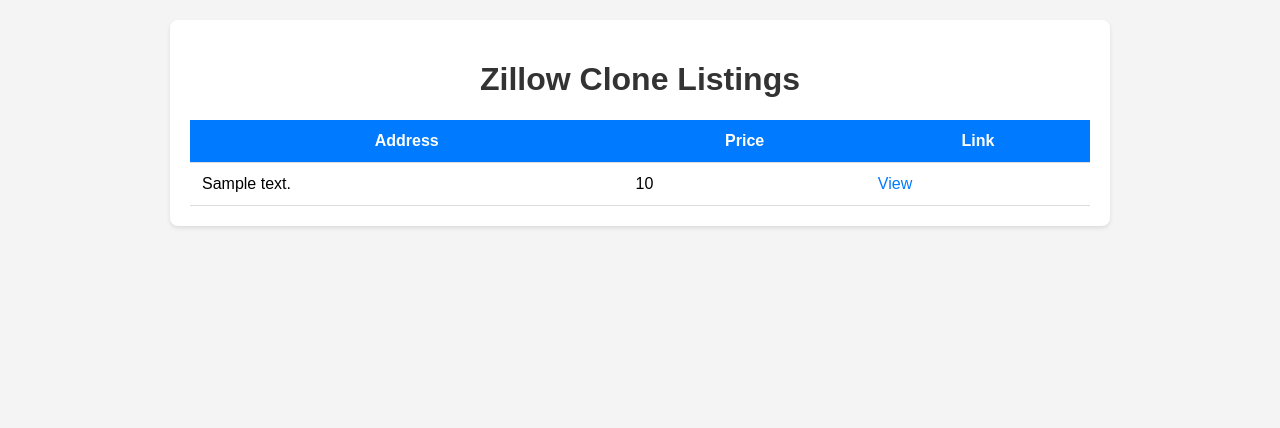
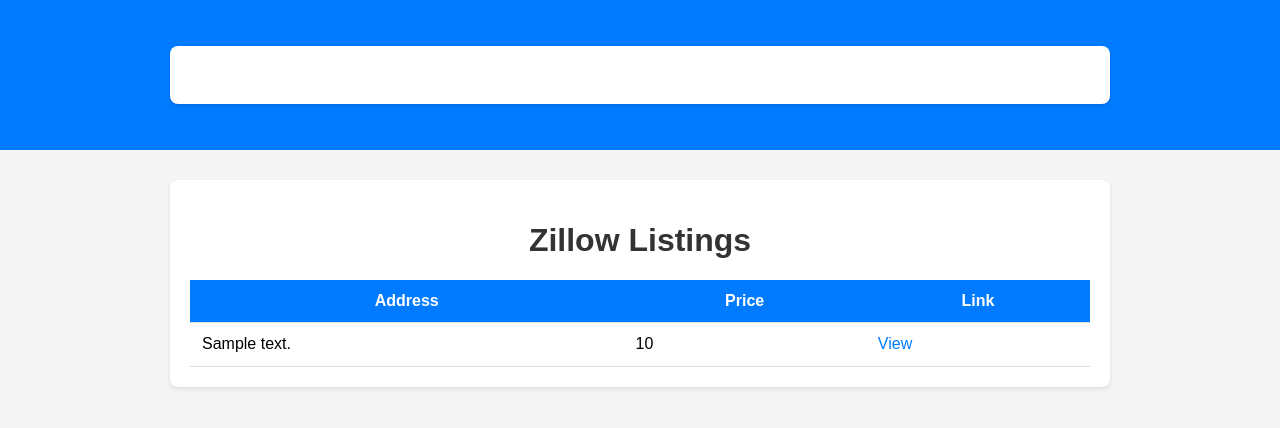
Before and after one commit to ajs2583/Zillow-Apartment-Scraper, a Flask app: template templates/index.html in a window 1280 px wide. Shown: the top 428 px of the page. Run offline with Flask 3, Linux system fonts and the light colour scheme; the template is opened without the code that fills it: most values are stand-ins (such as "Sample title", 1, 10 or a date in 2020).

Commit message:
Add Zillow scraping and improved UI

```diff
--- a/app.py
+++ b/app.py
@@ -2,7 +2,7 @@ from flask import Flask, render_template
 import requests
 from bs4 import BeautifulSoup
 
-CLONE_URL = "https://appbrewery.github.io/Zillow-Clone/"
+ZILLOW_URL = "https://www.zillow.com/homes/for_rent/1-_beds/"
 
 app = Flask(__name__)
 
@@ -23,26 +23,43 @@ HEADER = {
 
 
 def scrape_listings():
-    response = requests.get(url=CLONE_URL, headers=HEADER)
+    """Scrape listing data from Zillow search results."""
+
+    response = requests.get(url=ZILLOW_URL, headers=HEADER)
     soup = BeautifulSoup(response.text, "html.parser")
 
-    address_elements = soup.find_all('address', {"data-test": "property-card-addr"})
-    addresses = [addr.get_text(strip=True).replace("|", "") for addr in address_elements]
+    data_script = soup.find("script", id="__NEXT_DATA__", type="application/json")
+    listings = []
+    if not data_script:
+        return listings
 
-    price_elements = soup.find_all('span', class_="PropertyCardWrapper__StyledPriceLine")
-    prices = [
-        price.get_text(strip=True).replace("+/mo", "").replace("/mo", "").replace("+ 1 bd", "").replace("+ 1bd", "")
-        for price in price_elements
-    ]
+    try:
+        import json
 
-    address_links = soup.find_all('a', {"data-test": "property-card-link"})
-    links = [link["href"] for link in address_links]
+        data = json.loads(data_script.string)
+        results = (
+            data["props"]["pageProps"]["searchPageState"]["cat1"]["searchResults"]["listResults"]
+        )
+        for item in results:
+            address = item.get("address")
+            price = item.get("price")
+            link = item.get("detailUrl")
+            if link and link.startswith("/"):
+                link = f"https://www.zillow.com{link}"
+            listings.append({"address": address, "price": price, "link": link})
+    except Exception:
+        # fail silently if page structure changes
+        return []
 
-    listings = [dict(address=a, price=p, link=l) for a, p, l in zip(addresses, prices, links)]
     return listings
 
 
 @app.route('/')
+def home():
+    return render_template('home.html')
+
+
+@app.route('/listings')
 def index():
     listings = scrape_listings()
     return render_template('index.html', listings=listings)
--- a/static/style.css
+++ b/static/style.css
@@ -2,12 +2,42 @@ body {
     font-family: Arial, sans-serif;
     background-color: #f4f4f4;
     margin: 0;
-    padding: 20px;
+    padding: 0;
+}
+
+.navbar {
+    background: #007BFF;
+    padding: 1rem;
+}
+
+.logo {
+    color: #fff;
+    font-weight: bold;
+    text-decoration: none;
+}
+
+.hero {
+    background: linear-gradient(135deg, #007BFF 0%, #00B4FF 100%);
+    color: #fff;
+    padding: 80px 0;
+    text-align: center;
+}
+
+.hero .btn {
+    background: #007BFF;
+    color: #fff;
+    padding: 10px 20px;
+    border-radius: 4px;
+    text-decoration: none;
+}
+
+.hero .btn:hover {
+    background: #0056b3;
 }
 
 .container {
     max-width: 900px;
-    margin: auto;
+    margin: 30px auto;
     background: white;
     padding: 20px;
     border-radius: 8px;
--- /dev/null
+++ b/templates/base.html
@@ -0,0 +1,18 @@
+<!DOCTYPE html>
+<html lang="en">
+<head>
+    <meta charset="UTF-8">
+    <meta name="viewport" content="width=device-width, initial-scale=1.0">
+    <title>Zillow Scraper</title>
+    <link rel="stylesheet" href="https://cdnjs.cloudflare.com/ajax/libs/normalize/8.0.1/normalize.min.css">
+    <link rel="stylesheet" href="{{ url_for('static', filename='style.css') }}">
+</head>
+<body>
+    <nav class="navbar">
+        <div class="container">
+            <a href="/" class="logo">Zillow Scraper</a>
+        </div>
+    </nav>
+    {% block content %}{% endblock %}
+</body>
+</html>
--- a/templates/index.html
+++ b/templates/index.html
@@ -1,15 +1,7 @@
-<!DOCTYPE html>
-<html lang="en">
-<head>
-    <meta charset="UTF-8">
-    <meta name="viewport" content="width=device-width, initial-scale=1.0">
-    <title>Zillow Listings</title>
-    <link rel="stylesheet" href="https://cdnjs.cloudflare.com/ajax/libs/normalize/8.0.1/normalize.min.css">
-    <link rel="stylesheet" href="{{ url_for('static', filename='style.css') }}">
-</head>
-<body>
+{% extends 'base.html' %}
+{% block content %}
     <div class="container">
-        <h1>Zillow Clone Listings</h1>
+        <h1>Zillow Listings</h1>
         <table>
             <thead>
                 <tr>
@@ -29,5 +21,4 @@
             </tbody>
         </table>
     </div>
-</body>
-</html>
+{% endblock %}
```
Also changed, not shown: templates/home.html (added, +10 -0 lines), README.md.
